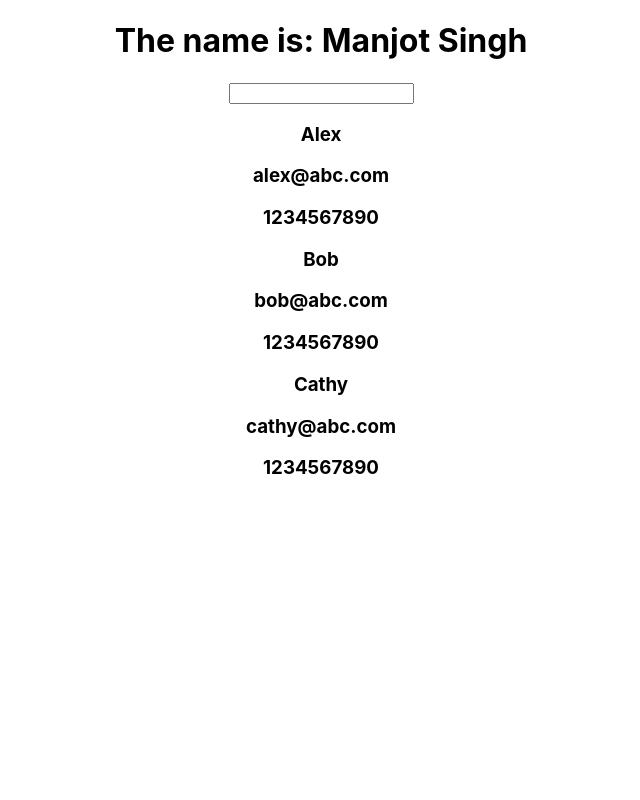
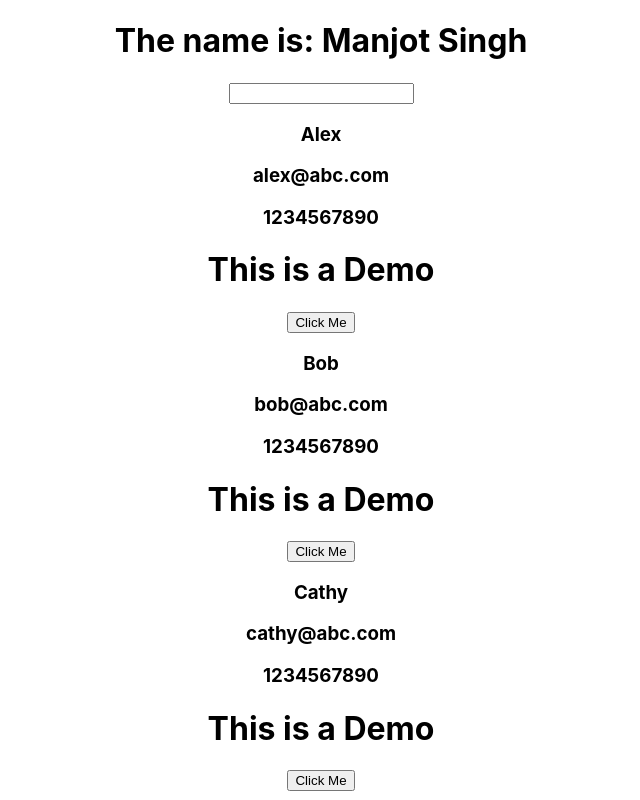
Before and after one commit to manjotsinghgulati/week3-RJ7-CipherSchools, a React (Create React App) app in the folder React/first-app/: page / in a window 1280 px wide. Shown: the whole page, without its empty margins (319-959 px from the left). Built offline with nearby package versions, Linux system fonts and the light colour scheme.

Commit message:
Event Handling

```diff
--- a/React/first-app/src/components/UserDetails.js
+++ b/React/first-app/src/components/UserDetails.js
@@ -1,28 +1,39 @@
-import React, {Component} from "react";
+import React, {useState} from "react";
 
-// const UserDetails = ({user = {} }) => {
-//     return (
-//         <div>
-//             <h3>{user.name}</h3>
-//             <h3>{user.email}</h3>
-//             <h3>{user.phone}</h3>
-//         </div>
+const UserDetails = ({user = {} }) => {
+    const [h1Text, setH1Text] = useState("This is a Demo");
+    // user = props.user;
+    return (
+        <div>
+            <h3>{user.name}</h3>
+            <h3>{user.email}</h3>
+            <h3>{user.phone}</h3>
+            <h1>{h1Text}</h1>
+                <button onClick = {(e) =>{
+                    setH1Text("This is Chipher Schools")
+                }} >Click Me </button>
+            </div>
 
-//     )
+    )
 
+}
+
+// class UserDetails extends React.Component {
+//     const [h1Text, setH1Text] = useState("This is a Demo");
+//     user = this.props.user;
+//     render() {
+//         return (
+//             <div>
+//                 <h3>{this.user.name}</h3>
+//                 <h3>{this.user.email}</h3>
+//                 <h3>{this.user.phone}</h3>
+//                 <h1>This is a Demo</h1>
+//                 <button onClick = {(e) =>{
+//                     console.log(e)
+//                 }} >Click Me </button>
+//             </div>
+//         )
+//     }
 // }
 
-class UserDetails extends Component {
-    user = this.props.user;
-    render() {
-        return (
-            <div>
-                <h3>{this.user.name}</h3>
-                <h3>{this.user.email}</h3>
-                <h3>{this.user.phone}</h3>
-            </div>
-        )
-    }
-}
-
 export default UserDetails;
```
